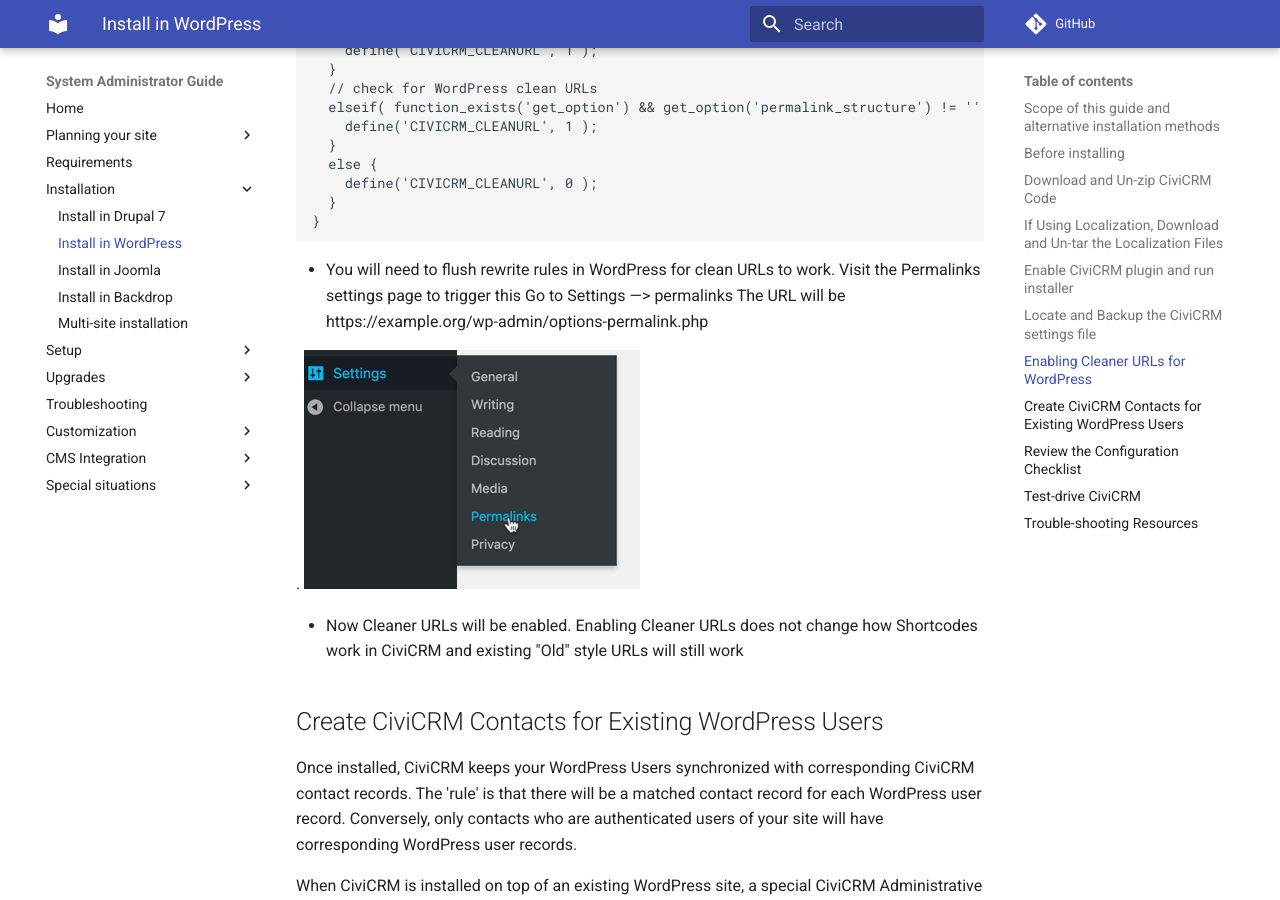
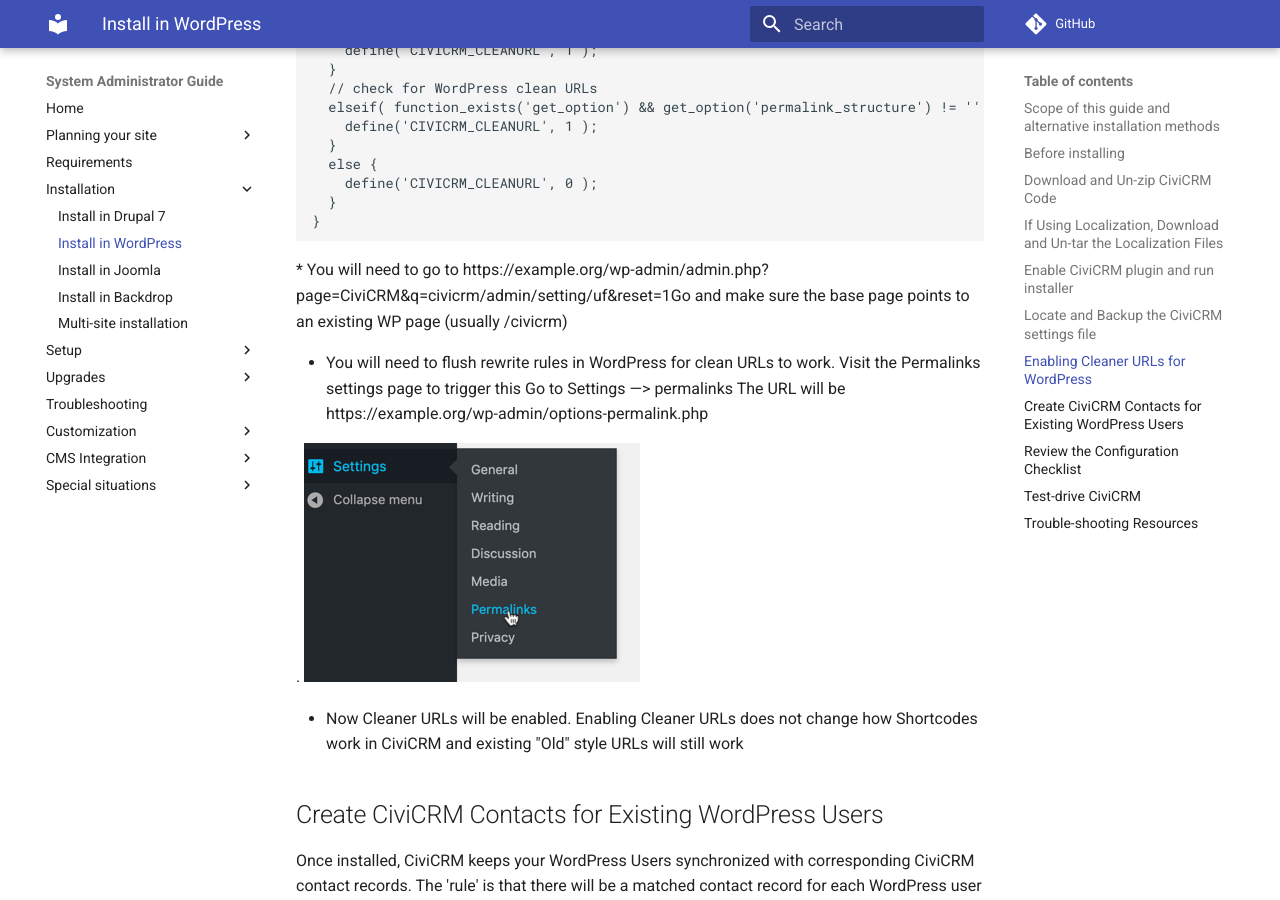
Before and after one commit to civicrm/civicrm-sysadmin-guide, an MkDocs documentation site: the page built from docs/install/wordpress.md, in a window 1280 px wide and 900 px high, scrolled down 5293 px. Built offline with MkDocs 1.6.1 and Material for MkDocs 9.7.7, drawn with Linux system fonts in a browser that asks for light colours; comment, search, counter and statistics services are not loaded; old or Windows-style settings are respelled for this version of MkDocs.

Commit message:
Update wordpress.md

````diff
--- a/docs/install/wordpress.md
+++ b/docs/install/wordpress.md
@@ -184,6 +184,7 @@ if (!defined('CIVICRM_CLEANURL')) {
   }
 }
 ```
+* You will need to go to https://example.org/wp-admin/admin.php?page=CiviCRM&q=civicrm/admin/setting/uf&reset=1Go and make sure the base page points to an existing WP page (usually /civicrm)
 
 * You will need  to flush rewrite rules in WordPress for clean URLs to work. Visit the Permalinks settings page to trigger this Go to Settings —> permalinks The URL will be  https://example.org/wp-admin/options-permalink.php
 
````
